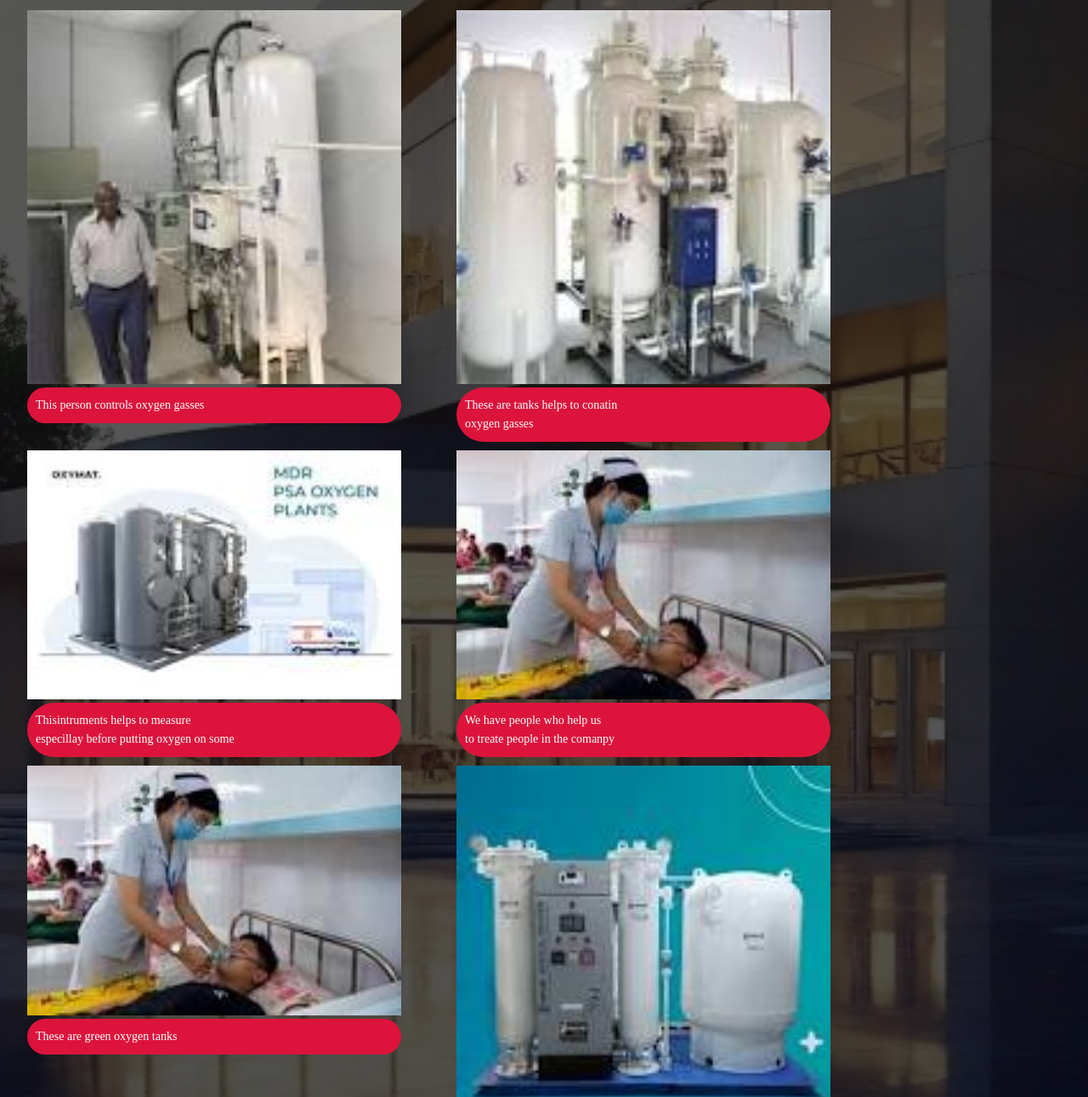
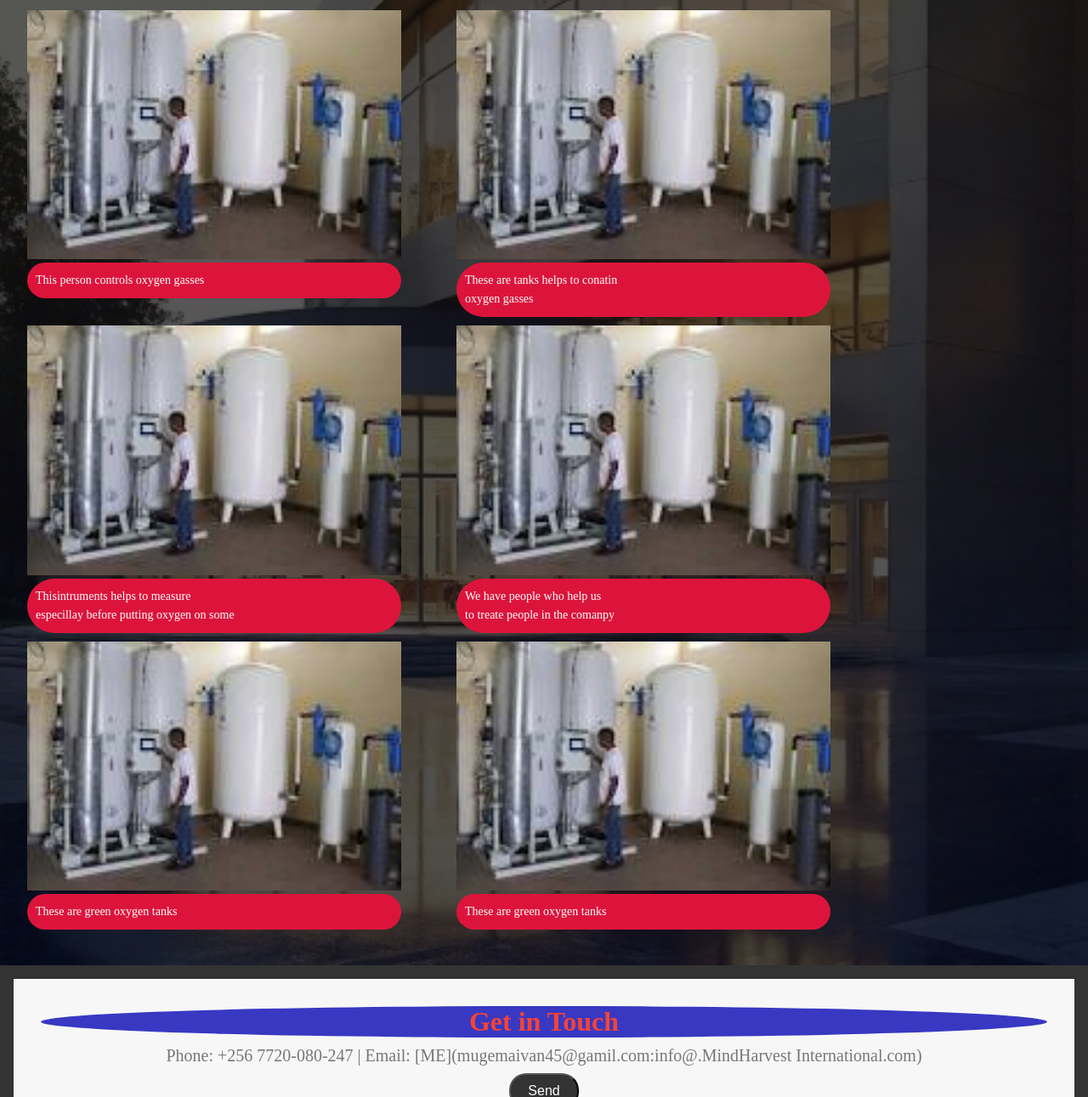
Before and after one commit to nairubairene/mukisa, a plain HTML site: page about.html in a window 1280 px wide. Shown: the part 396-1687 px from the top of the page at 85% size. Drawn offline with Linux system fonts and the light colour scheme.

Commit message:
Update about.html

```diff
--- a/about.html
+++ b/about.html
@@ -36,33 +36,33 @@
         </section>
         <div class="img">
             <div>
-                <img src="./images/image/0019.jfif" width="440">
+                <img src="images/image/E.jfif" width="440">
                 <p style="background-color: crimson; border-radius: 50px; color: white; margin-bottom: 10px;">This person controls oxygen gasses</p>
             </div>
             <div class="sec">
-             <img src="./images/image/004.jfif" width="440">
+             <img src="images/image/E.jfif" width="440">
                 <p style="background-color: crimson; border-radius: 50px; color: white; margin-bottom: 10px;">These are tanks helps to conatin <br>oxygen gasses</p>
 
             </div>
         </div>
             <div class="img">
             <div>
-                <img src="./images/image/003.jfif" width="440">
+                <img src="images/image/E.jfif" width="440">
                 <p style="background-color: crimson; border-radius: 50px; color: white; margin-bottom: 10px;">Thisintruments helps to measure <br> especillay
                     before putting oxygen on some</p>
             </div>
             <div class="sec">
-                <img src="./images/image/0013.jfif" width="440">
+                <img src="images/image/E.jfif" width="440">
                     <p style="background-color: crimson; border-radius: 50px; color: white; margin-bottom: 10px;">We have people who help us  <br> to treate people in the comanpy</p>
             </div>
         </div>
             <div class="img">
                 <div>
-                    <img src="./images/image/0013.jfif" width="440">
+                    <img src="images/image/E.jfif" width="440">
                     <p style="background-color: crimson; border-radius: 50px; color: white; margin-bottom: 10px;">These are green oxygen tanks </p>
                 </div>
                 <div class="sec">
-                    <img src="./images/image/005.jfif" width="440">
+                    <img src="images/image/E.jfif" width="440">
                     <p style="background-color: crimson; border-radius: 50px; color: white; margin-bottom: 10px;">These are green oxygen tanks </p>
                 </div>
             </div>
```
